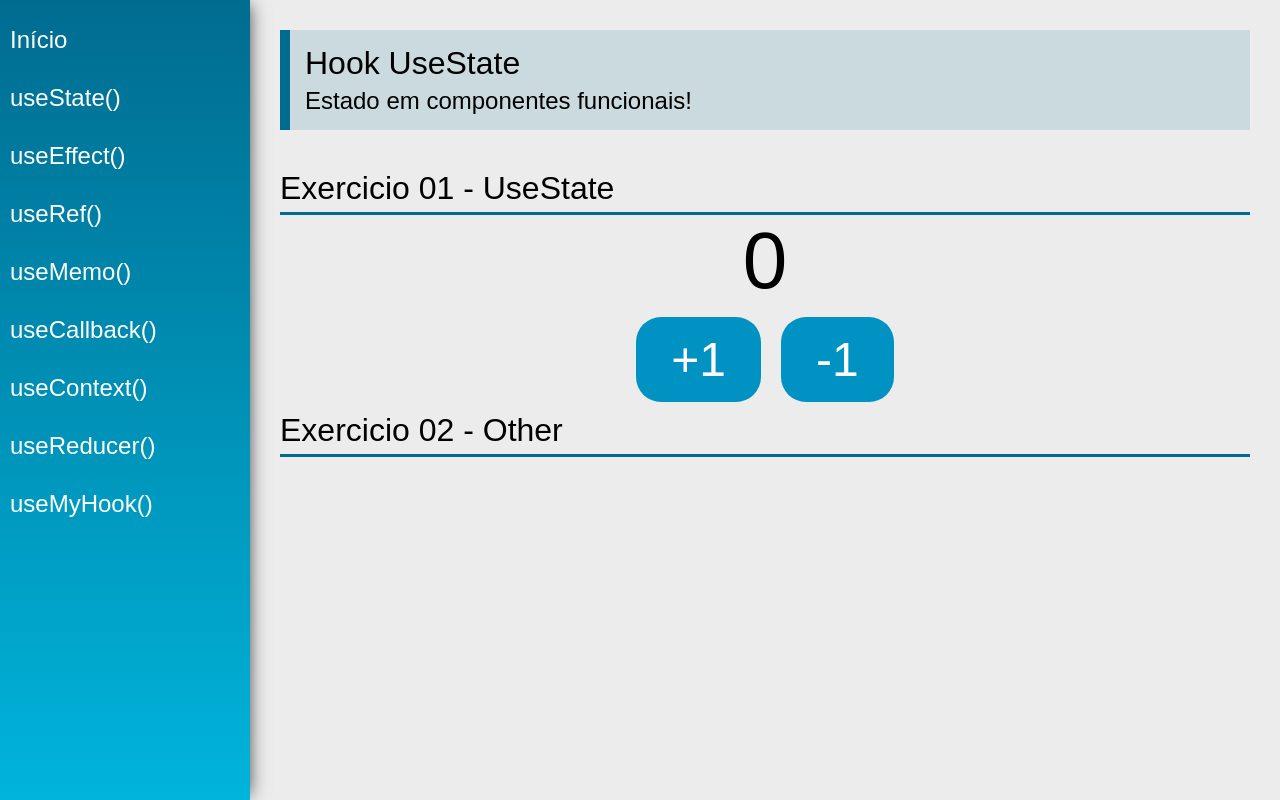
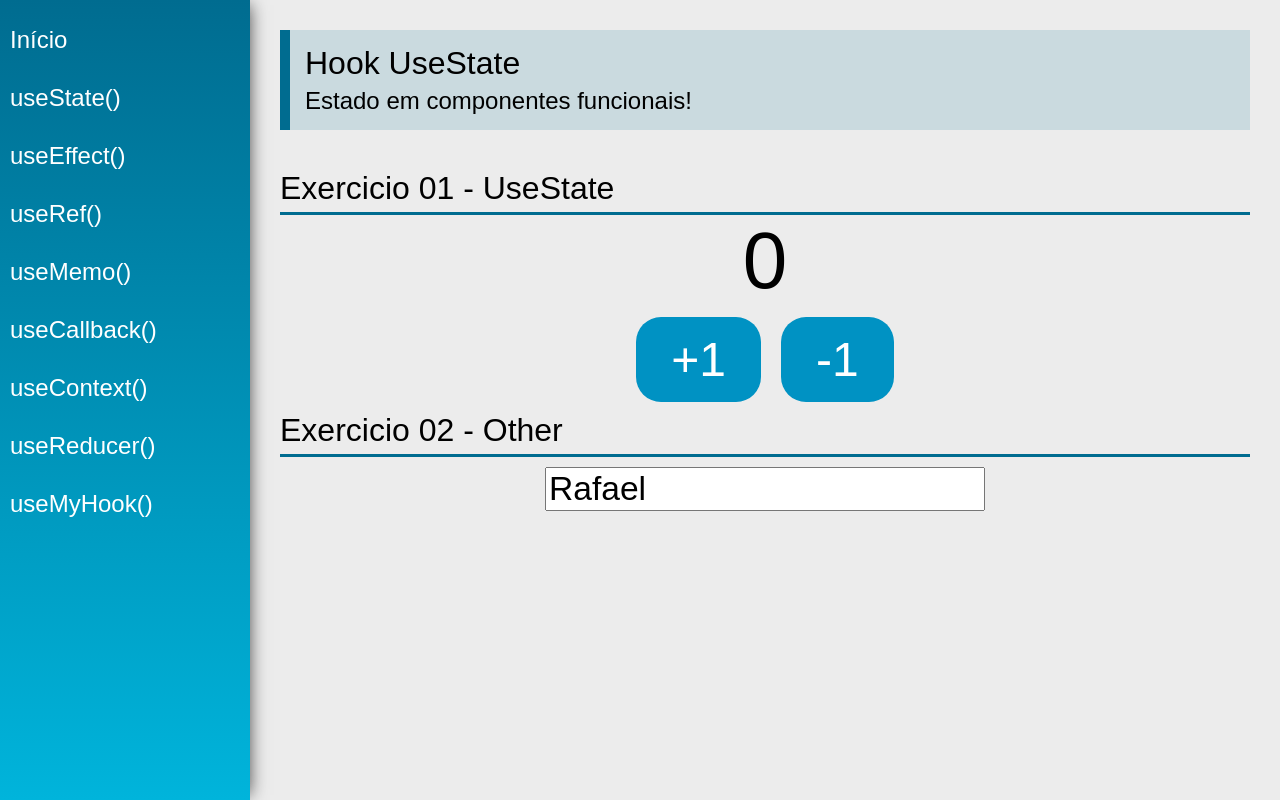
Before and after one commit to rafaelanacleto/hooks, a React (Create React App) app: page /useState in a window 1280 px wide. Built offline with nearby package versions, Linux system fonts and the light colour scheme.

Commit message:
Add useEffect

```diff
--- a/src/index.css
+++ b/src/index.css
@@ -14,9 +14,9 @@ body {
 }
 
 .input {
-    font-weight: 300;
-    font-size: 4rem;
-    margin: 20px 0px;
+    font-weight: 200;
+    font-size: 2.1rem;
+    margin: 10px 0px;
 }
 
 .btn {
--- a/src/views/examples/UseEffect.jsx
+++ b/src/views/examples/UseEffect.jsx
@@ -1,5 +1,6 @@
 import React from 'react'
 import PageTitle from '../../components/layout/PageTitle'
+import SectionTitle from '../../components/layout/SectionTitle'
 
 const UseEffect = (props) => {
     return (
@@ -8,6 +9,10 @@ const UseEffect = (props) => {
                 title="Hook UseEffect"
                 subtitle="Permite executar efeitos colaterais em componentes funcionais!"
             />
+
+            <SectionTitle title="Exercicio 02"></SectionTitle>
+
+
         </div>
     )
 }
--- a/src/views/examples/UseState.jsx
+++ b/src/views/examples/UseState.jsx
@@ -6,8 +6,7 @@ import SectionTitle from '../../components/layout/SectionTitle'
 const UseState = (props) => {
 
     const [count, setCount] = useState(0)
-
-
+    const [name, setName] = useState("Rafael")
 
     return (
         <div className="UseState">
@@ -20,15 +19,14 @@ const UseState = (props) => {
             <div className="center">
                 <span className='text'>{count}</span>
                 <div>
-                    <button type="button" className='btn'>+1</button>
-                    <button type="button" className='btn'>-1</button>
-
+                    <button type="button" className='btn' onClick={() => setCount(count + 1)} >+1</button>
+                    <button type="button" className='btn' onClick={() => setCount(count - 1)} >-1</button>
                 </div>
-
             </div>
-
             <SectionTitle title="Exercicio 02 - Other" />
-
+            <div className="center">
+                <input type="text" className="input"  value={name} onChange={e => setName(e.target.value)} />
+            </div>
         </div>
     )
 }
```
Also changed, not shown: 1 other file (tests, documents, lock files or other folders).
